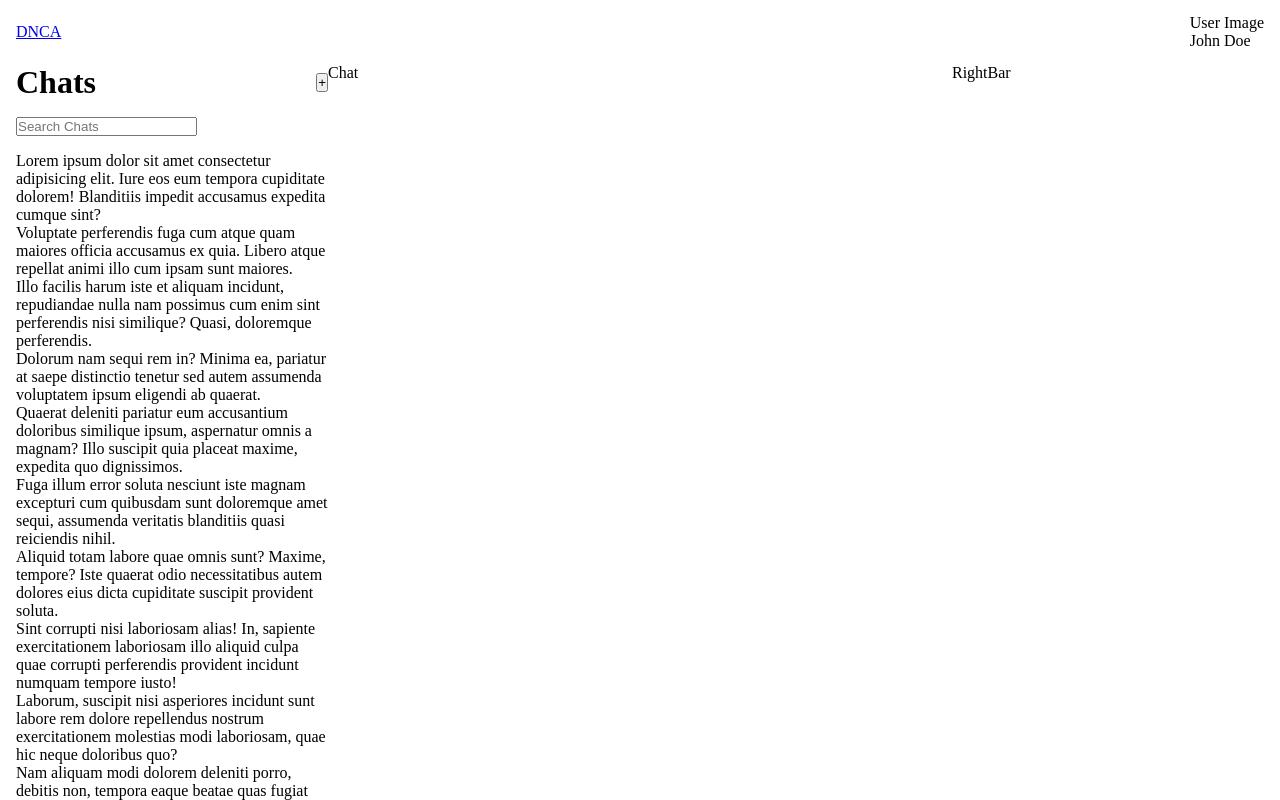
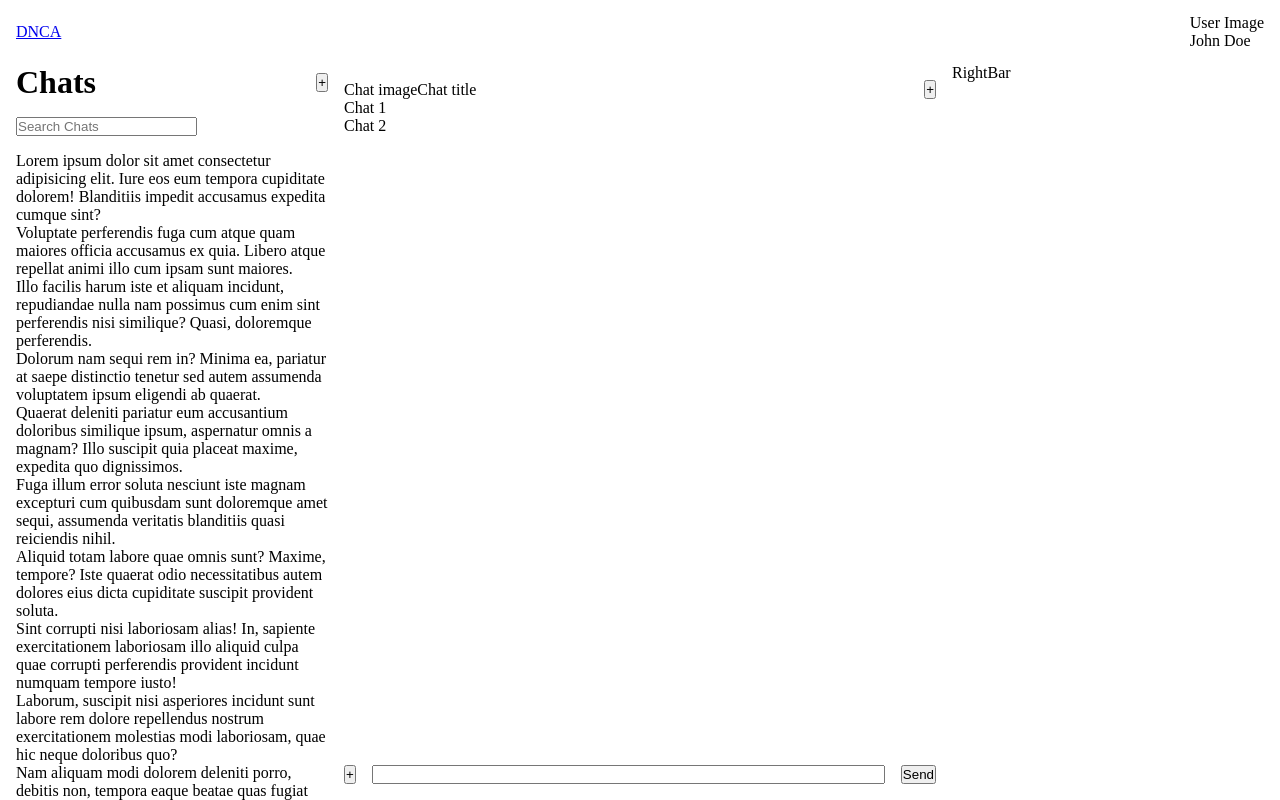
Before and after one commit to Nestortion/Definitely-not-a-Chat-App, a React (Vite) app in the folder client/: page /chat/1 in a window 1280 px wide. Built offline with nearby package versions, Linux system fonts and the light colour scheme.

Commit message:
chore: create Chat page style

```diff
--- a/client/src/pages/Chat/Chat.jsx
+++ b/client/src/pages/Chat/Chat.jsx
@@ -1,3 +1,31 @@
+import './chat.scss'
+import Button from '../../components/UI/Button/Button'
+import Input from '../../components/UI/Input/Input'
+
 export default function Chat() {
-  return <div>Chat</div>
+  return (
+    <div className="chat">
+      <div className="header">
+        <div className="chat-info">
+          <div>
+            <span>Chat image</span>
+            <span>Chat title</span>
+          </div>
+        </div>
+        <Button>+</Button>
+      </div>
+      <div className="chat-messages-container">
+        <div>Chat 1</div>
+        <div>Chat 2</div>
+      </div>
+      <div className="chat-input-container">
+        <form>
+          {/* TODO: Create FileInput component */}
+          <button>+</button>
+          <Input type="text" />
+          <Button>Send</Button>
+        </form>
+      </div>
+    </div>
+  )
 }
--- /dev/null
+++ b/client/src/pages/Chat/chat.scss
@@ -0,0 +1,35 @@
+.chat {
+  height: 100%;
+  padding: 1rem;
+  display: flex;
+  flex-direction: column;
+  justify-content: space-between;
+
+  .header {
+    display: flex;
+    align-items: center;
+    justify-content: space-between;
+  }
+
+  .chat-messages-container {
+    height: 100%;
+  }
+
+  .chat-input-container {
+    form {
+      display: flex;
+      align-items: center;
+      justify-content: space-between;
+      gap: 1rem;
+
+      // Style for Input component
+      div {
+        width: 100%;
+
+        input {
+          width: 100%;
+        }
+      }
+    }
+  }
+}
```
